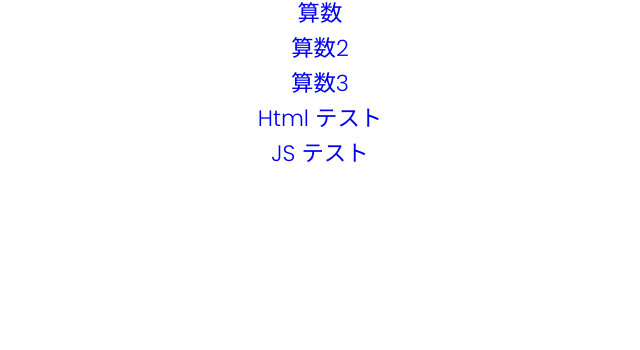
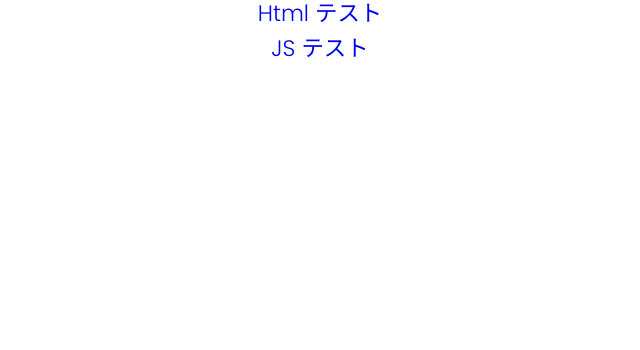
Before and after one commit to Click-yyy/click-yyy.github.io, a plain HTML site: page index.html in a window 1280 px wide. Shown: the part 450-800 px from the top of the page, without its empty margins (320-960 px from the left). Drawn offline with Linux system fonts and the light colour scheme.

Commit message:
Update index.html

```diff
--- a/index.html
+++ b/index.html
@@ -5,7 +5,7 @@
     <meta charset="UTF-8">
     <meta name="keywords" content="unblock,chrome os,click yyy">
     <meta name="viewport" content="width=device-width, initial-scale=1.0">
-    <meta name="description" content="おバカプログラマー">
+    <meta name="description" content="学校で制限されたpcたちのためのサイト">
     <link rel="preconnect" href="https://fonts.googleapis.com">
     <link rel="preconnect" href="https://fonts.gstatic.com" crossorigin>
     <link href="https://fonts.googleapis.com/css2?family=Poppins:wght@300&display=swap" rel="stylesheet">
@@ -62,15 +62,6 @@
       <div class="tool">
         <h1>Tool</h1>
         <p>
-          <a class="t-link" href="https://click-yyy.github.io/Flash-math/">算数</a>
-        </p>
-        <p>
-          <a class="t-link" href="https://click-yyy.github.io/Flash-math2/">算数2</a>
-        </p>
-        <p>
-          <a class="t-link" href="https://click-yyy.github.io/Flash-math3/">算数3</a>
-        </p>
-        <p>
           <a class="t-link" href="https://click-yyy.github.io/Html-test/">Html テスト</a>
         </p>
         <p>
```
